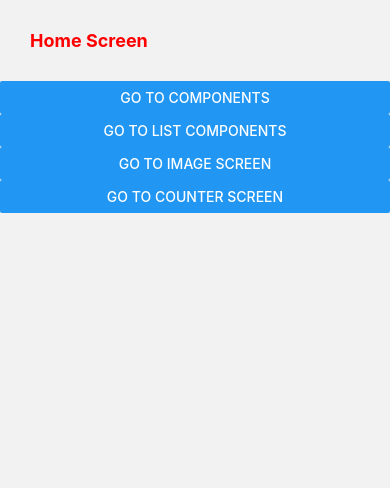
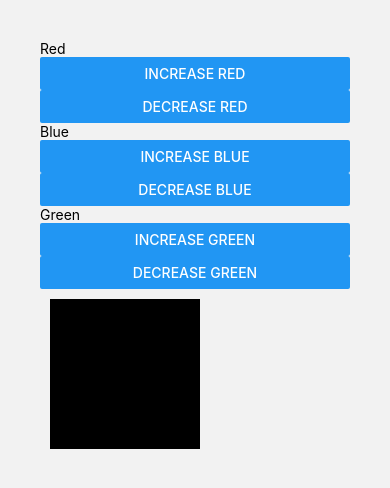
Before and after one commit to anurajghosh/my_first_native, a React Native app: screen /Square in a window 390 px wide. Shown: the top 488 px of the page. Built offline with nearby package versions, Linux system fonts and the light colour scheme.

Commit message:
Navigation inside touchable opacity

```diff
--- a/App.js
+++ b/App.js
@@ -6,6 +6,8 @@ import GettingStarted from './src/screens/GettingStarted';
 import ListScreen from './src/screens/ListScreen';
 import ImageScreen from './src/screens/ImageScreen';
 import CounterScreen from './src/screens/CounterScreen';
+import ColorScreen from './src/screens/ColorScreen';
+import SquareScreen from './src/screens/SquareScreen';
 
 const Stack = createStackNavigator();
 
@@ -22,6 +24,8 @@ const AppNavigator = () => (
     <Stack.Screen name="List" component={ListScreen} />
     <Stack.Screen name="Image" component={ImageScreen} />
     <Stack.Screen name="Counter" component={CounterScreen} />
+    <Stack.Screen name="Color" component={ColorScreen} />
+    <Stack.Screen name="Square" component={SquareScreen} />
   </Stack.Navigator>
 );
 
--- /dev/null
+++ b/src/components/ColorCounter.js
@@ -0,0 +1,16 @@
+import { StyleSheet, Text, View, Button } from 'react-native'
+import React from 'react'
+
+const ColorCounter = ({color, onIncrease, onDecrease}) => {
+  return (
+    <View>
+          <Text>{color}</Text>
+          <Button title={'Increase ' + color} onPress={onIncrease}/>
+          <Button title={'Decrease ' + color} onPress={onDecrease}/>
+    </View>
+  )
+}
+
+export default ColorCounter
+
+const styles = StyleSheet.create({})
--- /dev/null
+++ b/src/screens/ColorScreen.js
@@ -0,0 +1,50 @@
+import { StyleSheet, Text, View, Button, FlatList } from 'react-native';
+import React, { useState } from 'react';
+
+const ColorScreen = () => {
+  const [colors, setColors] = useState([]);
+  const randomRgb = () => {
+    const red = Math.floor(Math.random() * 256);
+    const green = Math.floor(Math.random() * 256);
+    const blue = Math.floor(Math.random() * 256);
+    return `rgb(${red},${green},${blue})`;
+  };
+  return (
+    <View style={styles.container}>
+      <Button
+        title="Add a color"
+        onPress={() => setColors([...colors, randomRgb()])}
+      />
+
+      <FlatList
+        keyExtractor={item => item}
+        data={colors}
+        renderItem={({ item }) => (
+          <View
+            style={{
+              height: 100,
+              width: 100,
+              backgroundColor: item,
+              margin: 10,
+            }}
+          />
+        )}
+      />
+    </View>
+  );
+};
+
+export default ColorScreen;
+
+const styles = StyleSheet.create({
+  container: {
+    flex: 1,
+    padding: 40,
+  },
+  box: color => ({
+    height: 100,
+    width: 100,
+    backgroundColor: color,
+    marginVertical: 5,
+  }),
+});
--- a/src/screens/HomeScreen.js
+++ b/src/screens/HomeScreen.js
@@ -20,6 +20,14 @@ export default function HomeScreen({ navigation }) {
         title="Go to Counter Screen"
         onPress={() => navigation.navigate('Counter')}
       />
+      <Button
+        title="Go to Color Screen"
+        onPress={() => navigation.navigate('Color')}
+      />
+      <Button
+        title="Go to Square Screen"
+        onPress={() => navigation.navigate('Square')}
+      />
     </View>
   );
 }
--- /dev/null
+++ b/src/screens/SquareScreen.js
@@ -0,0 +1,73 @@
+import { StyleSheet, Text, View } from 'react-native';
+import React, { useState } from 'react';
+import ColorCounter from '../components/ColorCounter';
+
+const COLOR_INCREMENT = 15;
+const SquareScreen = () => {
+  const [red, setRed] = useState(0);
+  const [blue, setBlue] = useState(0);
+  const [green, setGreen] = useState(0);
+
+  const setColor = (color, change) => {
+    switch (color) {
+      case 'red':
+        red + change > 255 || red + change < 0 ? null : setRed(red + change);
+        break;
+      case 'blue':
+        blue + change > 255 || blue + change < 0
+          ? null
+          : setBlue(blue + change);
+        break;
+      case 'green':
+        green + change > 255 || green + change < 0
+          ? null
+          : setGreen(green + change);
+        break;
+      default:
+        break;
+    }
+  };
+
+  return (
+    <View style={styles.container}>
+      <ColorCounter
+        onIncrease={() => setColor('red', COLOR_INCREMENT)}
+        onDecrease={() => setColor('red', -1 * COLOR_INCREMENT)}
+        color="Red"
+      />
+      <ColorCounter
+        onIncrease={() => setColor('blue', COLOR_INCREMENT)}
+        onDecrease={() => setColor('blue', -1 * COLOR_INCREMENT)}
+        color="Blue"
+      />
+      <ColorCounter
+        onIncrease={() => setColor('green', COLOR_INCREMENT)}
+        onDecrease={() => setColor('green', -1 * COLOR_INCREMENT)}
+        color="Green"
+      />
+      <View
+        style={{
+          margin: 10,
+          height: 150,
+          width: 150,
+          backgroundColor: `rgb(${red},${green},${blue})`,
+        }}
+      />
+    </View>
+  );
+};
+
+export default SquareScreen;
+
+const styles = StyleSheet.create({
+  container: {
+    flex: 1,
+    padding: 40,
+  },
+  box: color => ({
+    height: 100,
+    width: 100,
+    backgroundColor: color,
+    marginVertical: 5,
+  }),
+});
```
